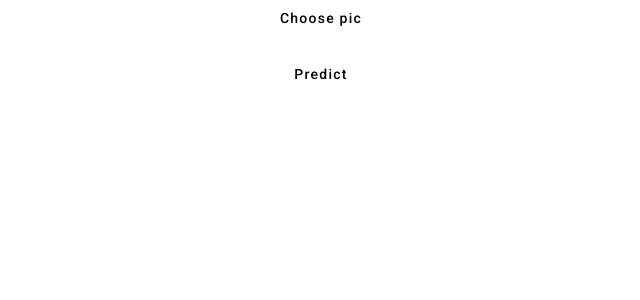
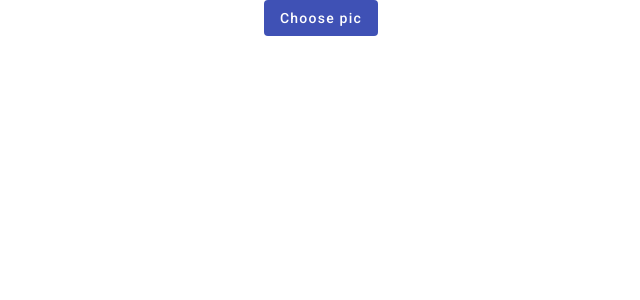
Before and after one commit to harrenso/AU2022_STTMALST_Melanoma_Classification, an Angular app in the folder ArosAiWebsite/: page / in a window 1280 px wide. Shown: the top 300 px of the page, without its empty margins (319-959 px from the left). Built offline with nearby package versions, Linux system fonts and the light colour scheme.

Commit message:
predict image

```diff
--- a/ArosAiWebsite/src/app/app.component.css
+++ b/ArosAiWebsite/src/app/app.component.css
@@ -2,6 +2,10 @@
   height: 500px;
 }
 
-div{
+div {
   text-align: center;
 }
+
+.spinner {
+  margin:0 auto;
+}
--- a/ArosAiWebsite/src/app/app.component.html
+++ b/ArosAiWebsite/src/app/app.component.html
@@ -1,10 +1,10 @@
   <div class="mainDIV">
-
-
-    <button type="button" mat-flat-button (click)="fileInput.click()">Choose pic</button>
+    <button type="button" mat-flat-button color="primary" (click)="fileInput.click()">Choose pic</button>
     <input hidden="hidden" type="file" accept="image/*" (change)="onFileSelect($event)" #fileInput>
   </div>
-  <div class="imagePreview">
-    <img class="image" [src]="url" *ngIf="url"><br/>
-    <button mat-flat-button (click)="predict()">Predict</button>
+  <div class="imagePreview" *ngIf="selectedFile">
+    <mat-spinner *ngIf="!url" class="spinner"></mat-spinner>
+    <img class="image" [src]="url" *ngIf="url" alt="your uploaded picture"><br/>
+    <button mat-flat-button color="primary" (click)="predict()">Predict</button>
+    <div *ngIf="response">{{ response.probability }}</div>
   </div>
--- a/ArosAiWebsite/src/app/app.component.ts
+++ b/ArosAiWebsite/src/app/app.component.ts
@@ -9,8 +9,8 @@ import {BackendService} from "./backend.service";
 export class AppComponent {
   selectedFile?: File;
 
-  msg: any;
-  url: any;
+  url?: any = null;
+  response? : any = null;
 
   constructor(private service: BackendService) {
   }
@@ -25,7 +25,6 @@ export class AppComponent {
 
 
     reader.onload = (_event) => {
-      this.msg = "";
       this.url = reader.result;
     }
   }
@@ -34,7 +33,11 @@ export class AppComponent {
   predict() {
     console.log(this.selectedFile)
     if (this.selectedFile) {
-      this.service.predict(this.selectedFile);
+      this.service.predict(this.selectedFile)
+        .subscribe(
+          data => this.response = data,
+          error => console.log(error)
+        )
     }
   }
 }
--- a/ArosAiWebsite/src/app/app.module.ts
+++ b/ArosAiWebsite/src/app/app.module.ts
@@ -6,6 +6,7 @@ import {MatToolbarModule} from "@angular/material/toolbar";
 import {MatInputModule} from "@angular/material/input";
 import {MatButtonModule} from "@angular/material/button";
 import {HttpClientModule} from "@angular/common/http";
+import {MatProgressSpinnerModule} from "@angular/material/progress-spinner";
 
 @NgModule({
   declarations: [
@@ -17,7 +18,8 @@ import {HttpClientModule} from "@angular/common/http";
     MatFormFieldModule,
     MatToolbarModule,
     MatInputModule,
-    MatButtonModule
+    MatButtonModule,
+    MatProgressSpinnerModule
   ],
   providers: [],
   bootstrap: [AppComponent]
--- a/ArosAiWebsite/src/app/backend.service.ts
+++ b/ArosAiWebsite/src/app/backend.service.ts
@@ -14,10 +14,6 @@ export class BackendService {
     console.log("hi")
     let formData:FormData = new FormData();
     formData.append('image', file, file.name);
-    this.http.post(`${this.url}/predict`, formData)
-      .subscribe(
-        data => console.log('success' + data),
-        error => console.log(error)
-      )
+    return this.http.post(`${this.url}/predict`, formData);
   }
 }
```
Also changed, not shown: 1 other file (tests, documents, lock files or other folders).
